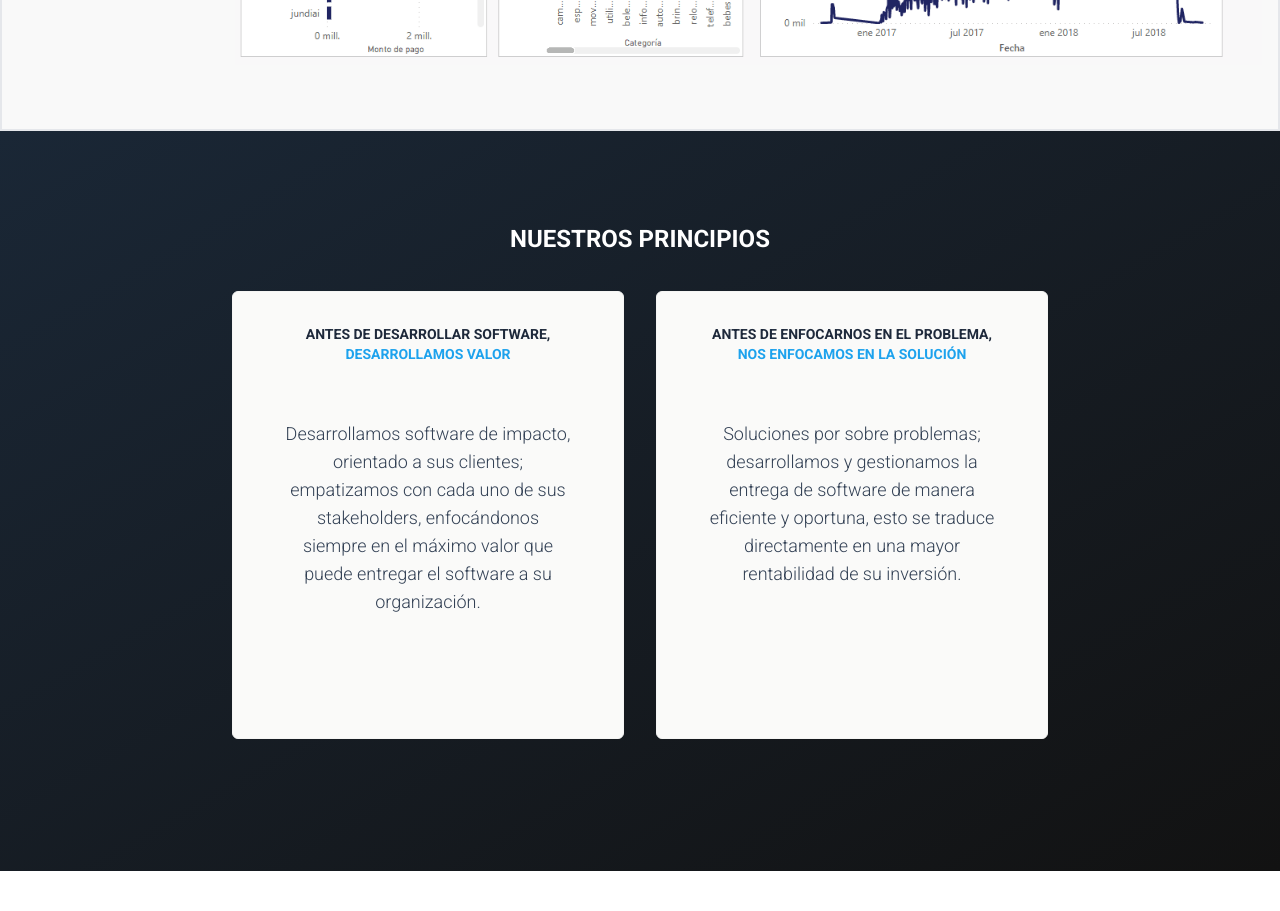
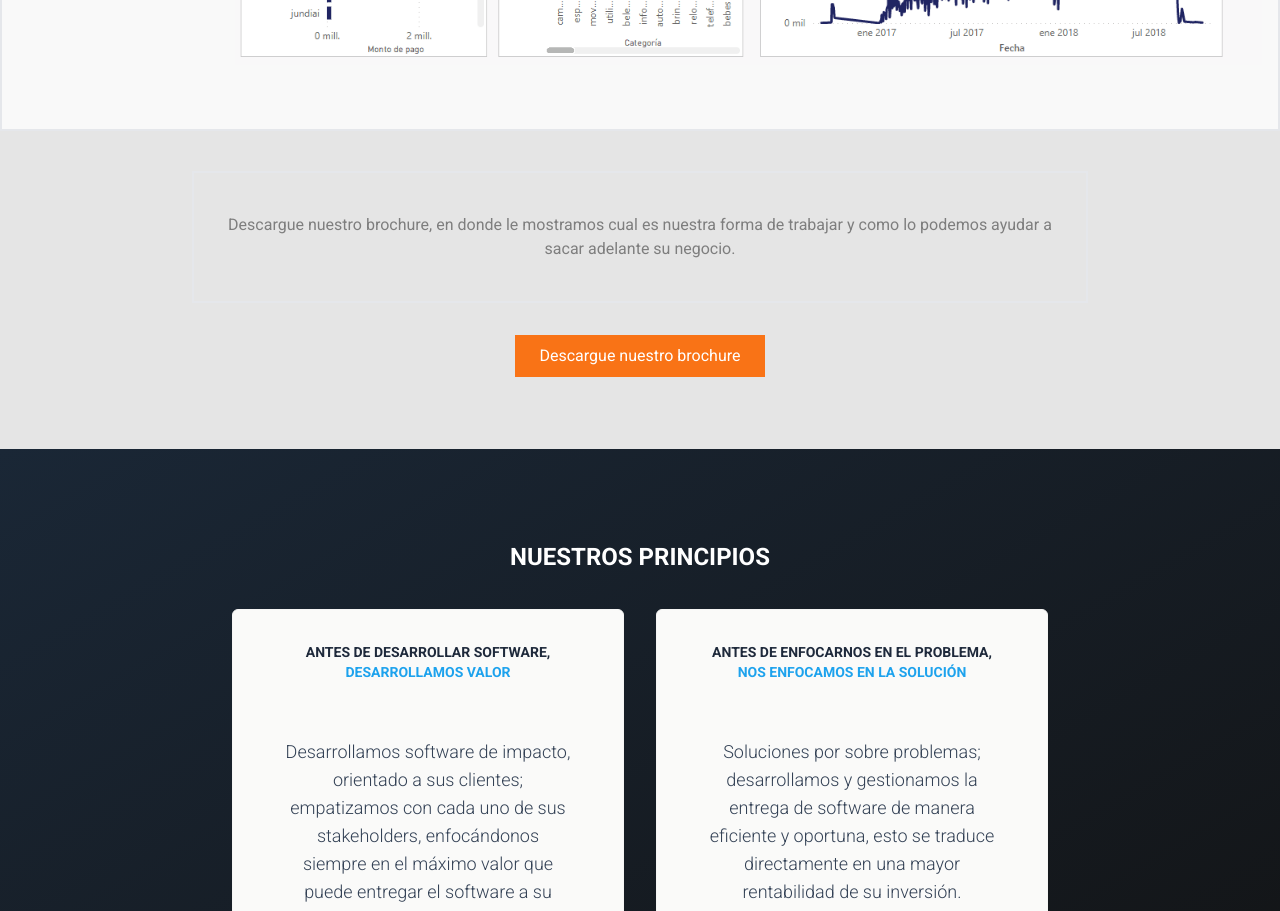
Before and after one commit to jCrCaT/DyestAzure, a React (Create React App) app: page / in a window 1280 px wide. Shown: the part 1920-2831 px from the top of the page. Built offline with nearby package versions, Linux system fonts and the light colour scheme.

Commit message:
Update App.js
brochure added

```diff
--- a/src/App.js
+++ b/src/App.js
@@ -2,6 +2,7 @@ import Header from "./components/Header";
 import Somos from "./components/Somos";
 import Principios from "./components/Principios";
 import Servicios from "./components/Servicios";
+import Brochure from "./components/Brochure";
 import Conversemos from "./components/Conversemos";
 import Industrias from "./components/Industrias";
 import Footer from "./components/Footer";
@@ -12,6 +13,7 @@ function App() {
       <Header />
       <Somos />
       <Servicios />
+      <Brochure />
       <Principios />
       <Industrias />
       <Conversemos />
```
